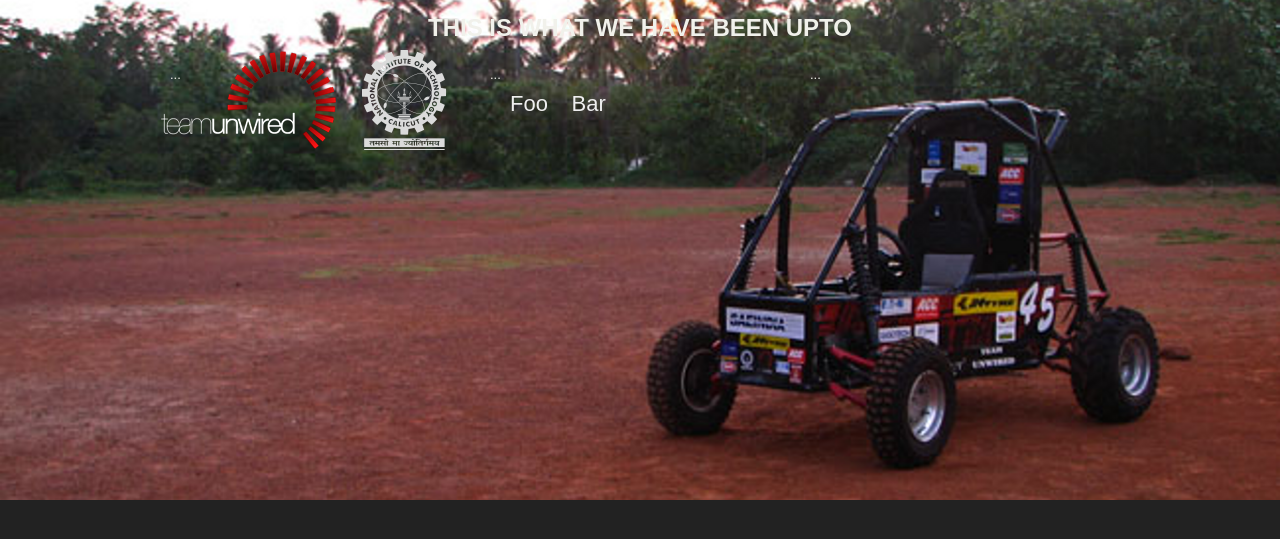
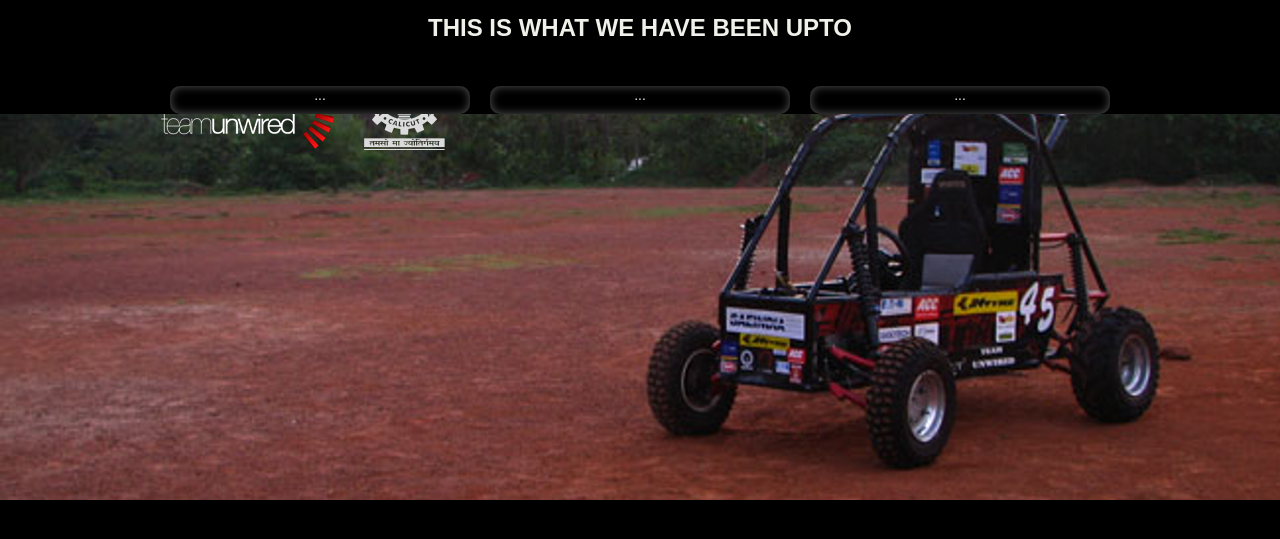
Before and after one commit to jaseemabid/teamunwired.org, a PHP site: page / in a window 1280 px wide. Shown: the top 539 px of the page. Run offline with PHP 8.4, Linux system fonts and the light colour scheme; style sheets or scripts are compiled from the project's sources; some libraries are stand-ins or nearby versions; some web fonts are replaced.

Commit message:
The boxes

```diff
--- a/css/style.less
+++ b/css/style.less
@@ -7,8 +7,7 @@
 
 body {
 
-	background-color: rgb(34,34,34);
-	color: rgb(241,241,235);
+	background-color: #000000;
 	font-family: 'Droid Sans', sans-serif;
 
 	@imght : 500px;
@@ -45,17 +44,44 @@ body {
 
 			}
 
-
 		}
 
 		section#content {
 			h2 {
 				color: rgb(241,241,235);
 				text-align: center;
+				text-transform: uppercase;
 				margin:10px 0 20px 0;
 			}
 
 			width:100%;
+			background-color: #000000;
+
+			div.article {
+
+				padding: 20px;
+				color: #e1e1e1;
+				font-size: 14px;
+				border-radius: 10px;
+				box-shadow: inset 0 0 10px #555555;
+				margin-top: 20px;
+				padding: 0 0 10px 0;
+				text-align: center;
+				position: relative;
+				cursor: pointer;
+
+				&:hover {
+					-webkit-box-shadow: 0 2px 7px rgba(0,0,0,0.4);
+					-moz-box-shadow: 0 2px 7px rgba(0,0,0,0.4);
+					-ms-box-shadow: 0 2px 7px rgba(0,0,0,0.4);
+					-o-box-shadow: 0 2px 7px rgba(0,0,0,0.4);
+					box-shadow: 0 2px 7px rgba(0,0,0,0.4);
+				}
+
+
+			}
+
+
 		}
 
 	}
--- a/index.html
+++ b/index.html
@@ -31,7 +31,7 @@
 		</div>
 		<div id="mainLinks">
 			<a class="mainLink" href="/">Foo</a>
-			<a class="mainLink" href="http://www.nitc.ac.in">Bar</a>
+			<a class="mainLink" href="/">Bar</a>
 		</div>
 
 	</section>
@@ -44,9 +44,9 @@
 			<h2 id="">THIS IS WHAT WE HAVE BEEN UPTO</h2>
 
 			<div class="row">
-				<div class="span4">...</div>
-				<div class="span4">...</div>
-				<div class="span4">...</div>
+				<div class="span4 article">...</div>
+				<div class="span4 article">...</div>
+				<div class="span4 article">...</div>
 			</div>
 
 	</section>
```
